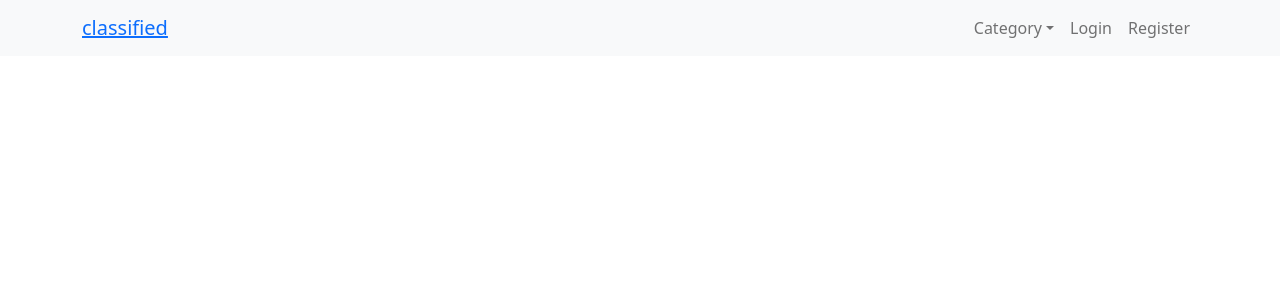
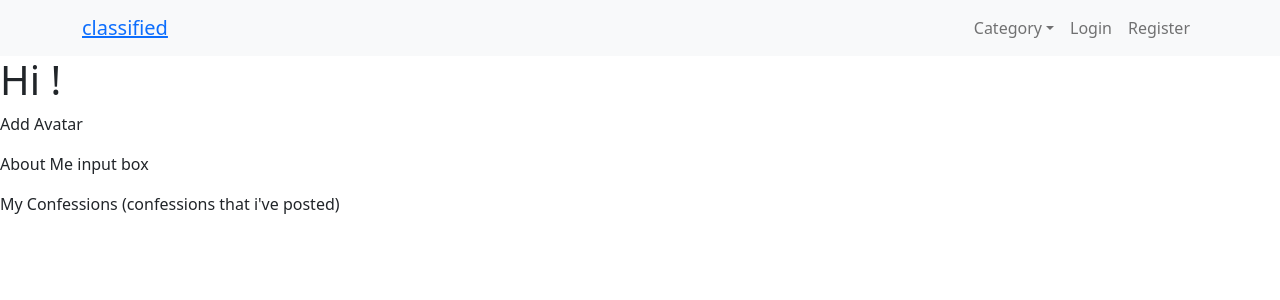
Before and after one commit to xsavoie/final, a React (Create React App) app in the folder front-end/: page /Profile in a window 1280 px wide. Shown: the top 300 px of the page. Built offline with nearby package versions, Linux system fonts and the light colour scheme; no server answers.

Commit message:
add user profile page and route

```diff
--- a/front-end/src/App.jsx
+++ b/front-end/src/App.jsx
@@ -11,6 +11,7 @@ import LoginForm from './components/navbar/LoginForm';
 import RegisterForm from './components/navbar/RegisterForm';
 import ConfessionForm from './components/Confession/ConfessionForm';
 import Chat from './components/Chat/Chat';
+import Profile from './components/Profile/Profile';
 
 // const io = require("socket.io-client");
 const SERVER = "http://localhost:3000";
@@ -93,6 +94,7 @@ function App() {
 
         <Routes>
           <Route path="/chat" element={<Chat />}></Route>
+          <Route path="/Profile" element={<Profile />}></Route>
           <Route path="/" element={!showLogin && !showRegister && <ConfessionList confessionsToParse={confessions} setConfessions={setConfessions} />} ></Route>
           {/* <Route path="/profile" element={<ConfessionList/>} ></Route> */}
         </Routes>
--- /dev/null
+++ b/front-end/src/components/Profile/Profile.jsx
@@ -0,0 +1,19 @@
+import React, { useEffect, useState, useContext } from "react";
+import { UserContext } from "../contexts/UserContext";
+
+
+export default function Profile(props) {
+
+  const { user } = useContext(UserContext);
+
+
+    return (
+      <div>
+        <h1>Hi {user.username}!</h1>
+        <p> Add Avatar  </p>
+        <p>About Me input box</p>
+        <p>My Confessions (confessions that i've posted)</p>
+      </div>
+    );
+
+}
--- a/front-end/src/components/navbar/Top.jsx
+++ b/front-end/src/components/navbar/Top.jsx
@@ -2,7 +2,6 @@ import React, { useContext } from "react"
 import { Navbar, Container, NavDropdown, Nav } from 'react-bootstrap';
 import { Link } from 'react-router-dom';
 import { UserContext } from "../contexts/UserContext";
-
 
 
 export default function Top(props) {
@@ -45,7 +44,7 @@ export default function Top(props) {
               {user.id && <Nav.Link onClick={() => props.setShowForm(!props.showForm)}>Confess</Nav.Link>}
               {user.id && <Nav.Link href="/chat"><Link to="/chat">Chat</Link></Nav.Link>}
               {user.id && <NavDropdown title={user.email} id="basic-nav-dropdown">
-                <NavDropdown.Item href="#action/3.1">Go to profile</NavDropdown.Item>
+                <NavDropdown.Item href="/profile">Go to profile</NavDropdown.Item>
                 <NavDropdown.Divider />
                 <NavDropdown.Item href="#action/3.4" onClick={() => handleLogout()}>Logout</NavDropdown.Item>
               </NavDropdown>}
```
